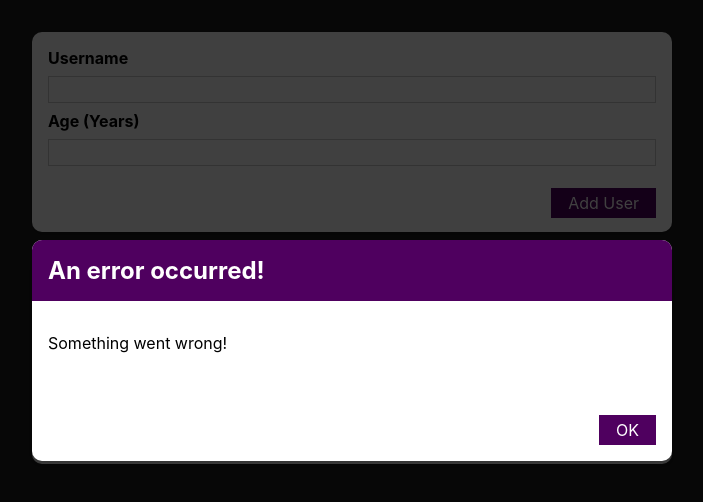
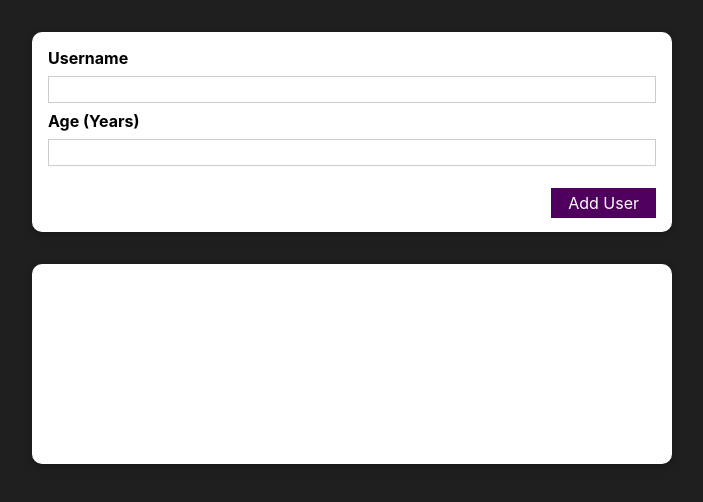
Before and after one commit to tabarino/react-complete-practice, a React (Create React App) app: page / in a window 1280 px wide. Shown: the top 502 px of the page, without its empty margins (288-991 px from the left). Built offline with nearby package versions, Linux system fonts and the light colour scheme.

Commit message:
Manage the Error State

```diff
--- a/src/components/UserInterface/ErrorModal/ErrorModal.js
+++ b/src/components/UserInterface/ErrorModal/ErrorModal.js
@@ -6,7 +6,7 @@ import styles from './ErrorModal.module.css';
 const ErrorModal = (props) => {
   return (
     <div>
-      <div className={styles.backdrop}></div>
+      <div className={styles.backdrop} onClick={props.onDismiss}></div>
       <Card className={styles.modal}>
         <header className={styles.header}>
           <h2>{props.title}</h2>
@@ -15,7 +15,7 @@ const ErrorModal = (props) => {
           <p>{props.message}</p>
         </div>
         <footer className={styles.actions}>
-          <Button>OK</Button>
+          <Button onClick={props.onDismiss}>OK</Button>
         </footer>
       </Card>
     </div>
--- a/src/components/Users/AddUser/AddUser.js
+++ b/src/components/Users/AddUser/AddUser.js
@@ -7,6 +7,7 @@ import styles from './AddUser.module.css';
 const AddUser = (props) => {
   const [enteredUser, setEnteredUser] = useState('');
   const [enteredAge, setEnteredAge] = useState('');
+  const [error, setError] = useState('');
 
   const addUserHandler = (event) => {
     event.preventDefault();
@@ -26,10 +27,18 @@ const AddUser = (props) => {
       enteredUser.trim().length === 0 ||
       enteredAge.trim().length === 0
     ) {
+      setError({
+        title: 'Invalid Input',
+        message: 'Please enter a valid Name and Age. Empty values are not accepted.'
+      });
       return false;
     }
 
     if (+enteredAge < 1) {
+      setError({
+        title: 'Invalid Age',
+        message: 'Please enter a valid Age. An Age needs to be greater than 0.'
+      });
       return false;
     }
 
@@ -44,9 +53,13 @@ const AddUser = (props) => {
     setEnteredAge(event.target.value);
   };
 
+  const errorHandler = () => {
+    setError(null);
+  };
+
   return (
     <div>
-      <ErrorModal title="An error occurred!" message="Something went wrong!" />
+      {error && <ErrorModal title={error.title} message={error.message} onDismiss={errorHandler} />}
       <Card className={styles.input}>
         <form onSubmit={addUserHandler}>
           <label htmlFor="username">Username</label>
```
